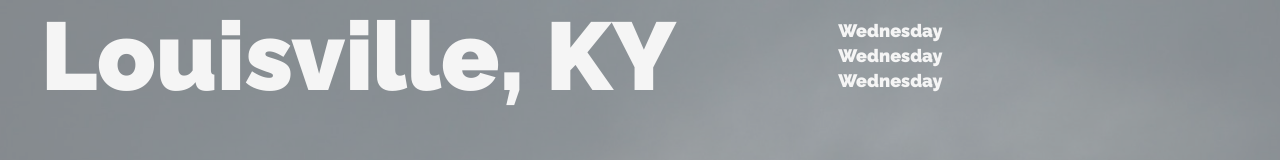
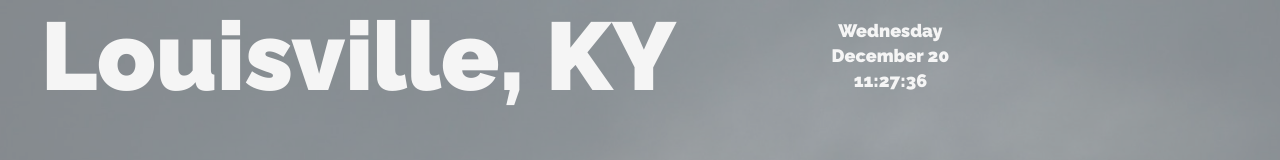
Before and after one commit to CamBuscher/weatherly, a React (Create React App) app: page / in a window 1280 px wide. Shown: the top 160 px of the page. Built offline with nearby package versions, Linux system fonts and the light colour scheme.

Commit message:
Add time and date to current weather object

```diff
--- a/src/LocationBanner.js
+++ b/src/LocationBanner.js
@@ -8,8 +8,8 @@ const LocationBanner = ({current}) => {
       <h1>{current.location}</h1>
       <ul>
         <li>{current.day}</li>
-        <li>{current.day}</li>
-        <li>{current.day}</li>
+        <li>{current.date}</li>
+        <li>{current.time}</li>
       </ul>
     </div>
   )
--- a/src/api.js
+++ b/src/api.js
@@ -2882,7 +2882,9 @@ const getCurrentWeather = (data) => {
     location: data.current_observation.display_location.full,
     condition: data.forecast.simpleforecast.forecastday[0].conditions,
     summary: data.forecast.txt_forecast.forecastday[0].fcttext,
+    time: data.current_observation.local_time_rfc822.split(' ')[4],
     day: data.forecast.txt_forecast.forecastday[0].title,
+    date: data.forecast.simpleforecast.forecastday[0].date.monthname + ' ' + data.forecast.simpleforecast.forecastday[0].date.day,
     temp: data.current_observation.temp_f,
     feelsLike: data.current_observation.feelslike_f,
     high: data.forecast.simpleforecast.forecastday[0].high.fahrenheit,
```
